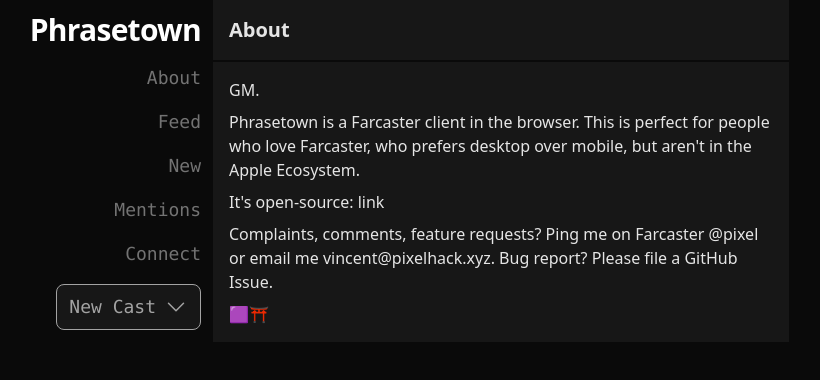
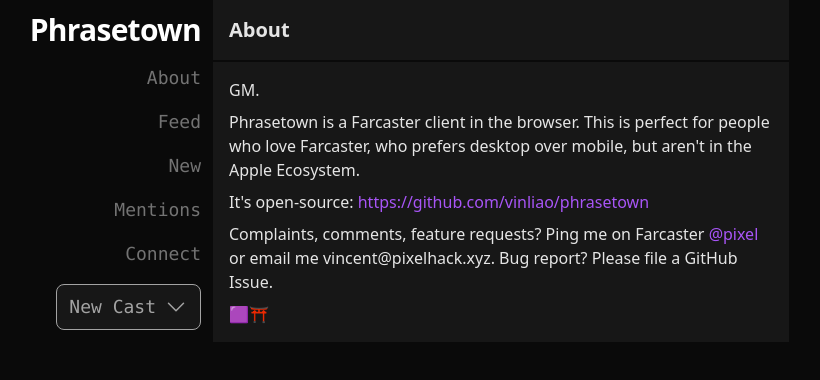
Before and after one commit to vinliao/phrasetown-old, a SvelteKit app: page /about in a window 1280 px wide. Shown: the top 380 px of the page, without its empty margins (139-959 px from the left). Built offline with nearby package versions, Linux system fonts and the light colour scheme; a web font is replaced by a local one.

Commit message:
add link on about, edit readme

```diff
--- a/src/routes/about/+page.svelte
+++ b/src/routes/about/+page.svelte
@@ -13,13 +13,17 @@
 			Farcaster, who prefers desktop over mobile, but aren&#39;t in the Apple Ecosystem.
 		</p>
 
-		<p>It's open-source: link</p>
-
 		<p>
-			Complaints, comments, feature requests? Ping me on Farcaster @pixel or email me
-			vincent@pixelhack.xyz. Bug report? Please file a GitHub Issue.
+			It's open-source: <a href="https://github.com/vinliao/phrasetown"
+				>https://github.com/vinliao/phrasetown</a
+			>
+		</p>
+		<p>
+			Complaints, comments, feature requests? Ping me on Farcaster <a
+				href="https://phrasetown.com/@pixel">@pixel</a
+			> or email me vincent@pixelhack.xyz. Bug report? Please file a GitHub Issue.
 		</p>
 
-    <p>🟪⛩️</p>
+		<p>🟪⛩️</p>
 	</div>
 </div>
```
Also changed, not shown: 1 other file (tests, documents, lock files or other folders).
